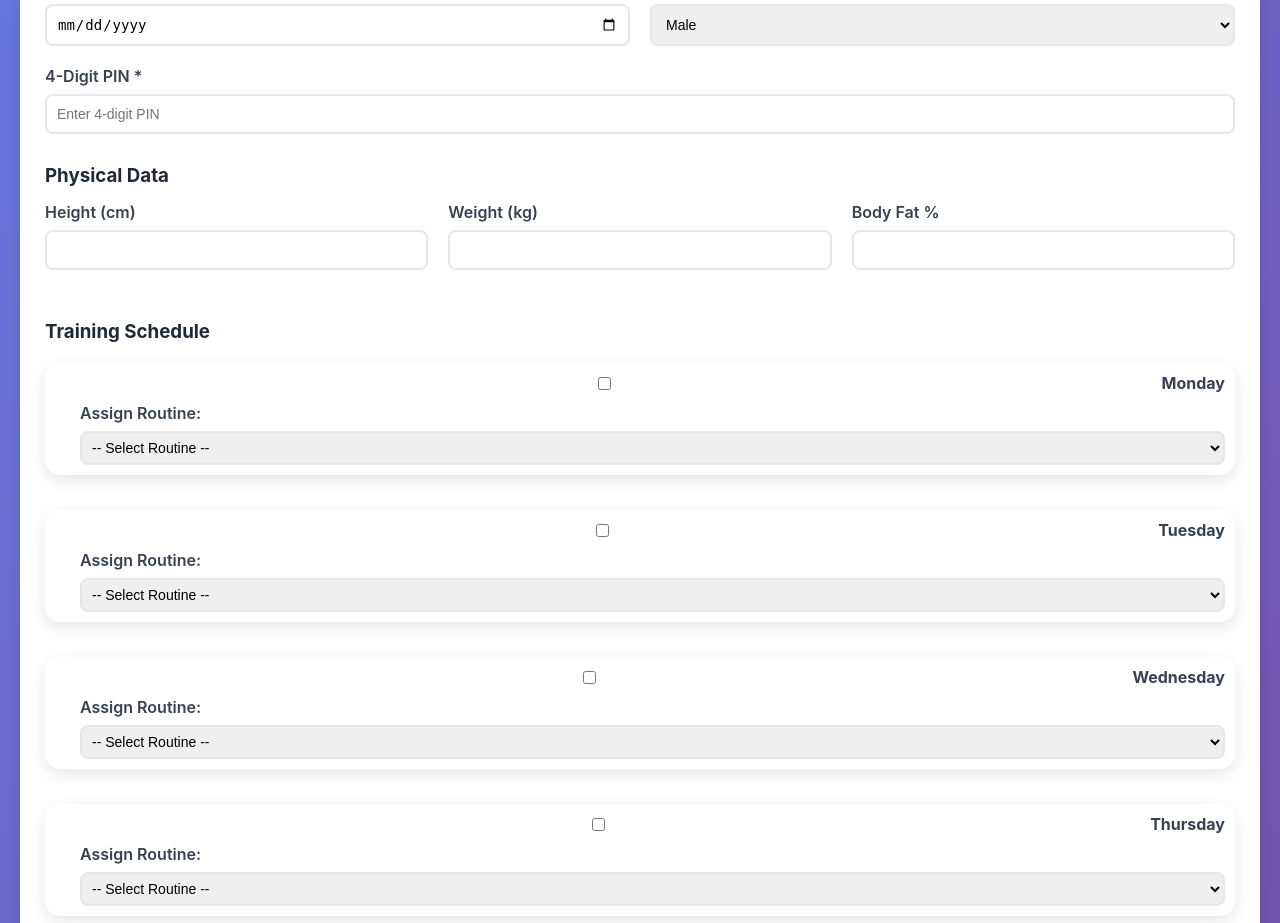
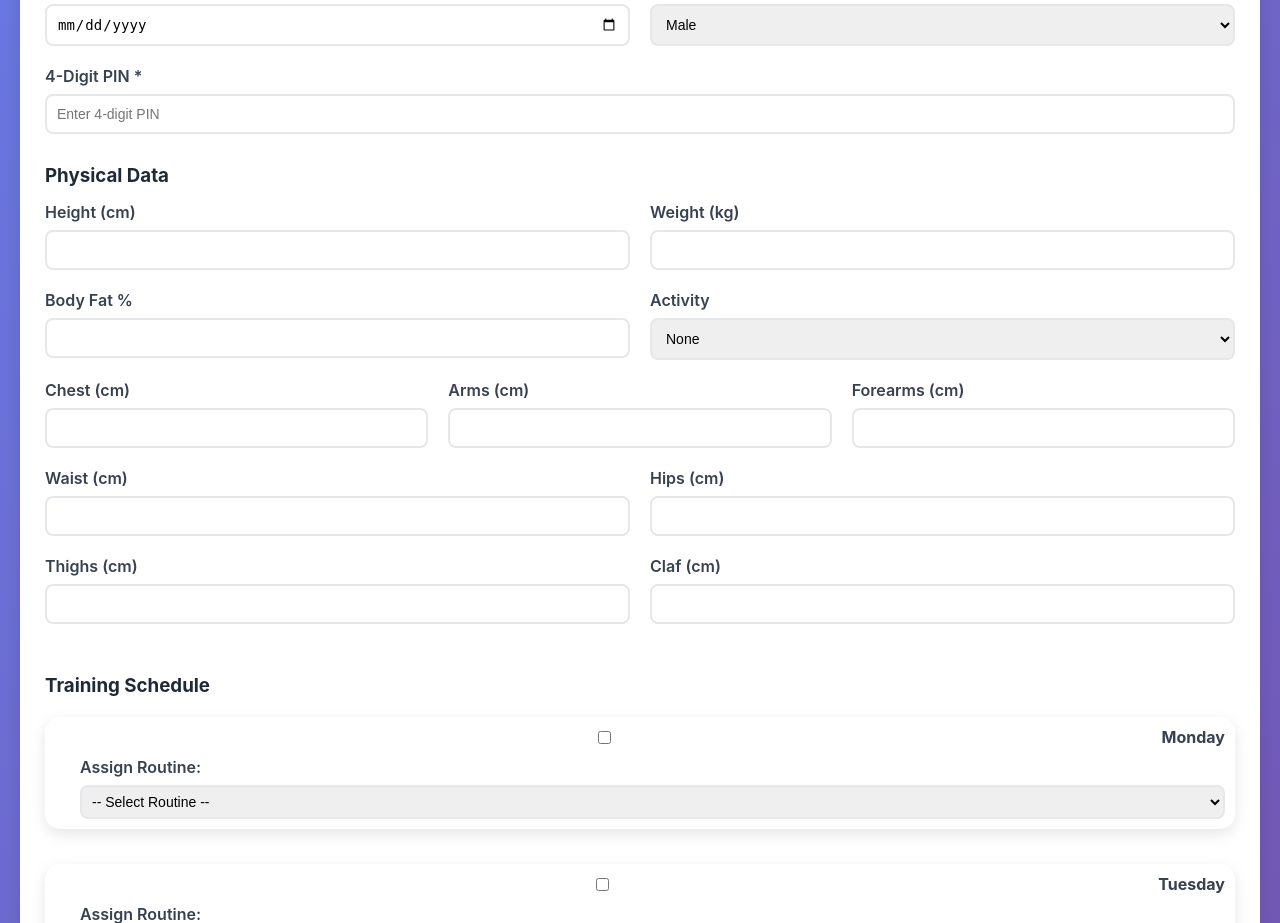
Before and after one commit to Jonfavr/LevelUPGym, a Flask app: page /admin/client/add in a window 1280 px wide. Shown: the part 533-1456 px from the top of the page. Run offline with Flask 3, Linux system fonts and the light colour scheme; the visitor is signed in with stand-in values (Sample User, id 1); data comes from the database, SQL or seed files in the repository; both versions use the stored data as it was after the commit; parts of the project's set-up code (start-up, migrations or seed data) failed here and were passed over.

Commit message:
profile physical data update

```diff
--- a/main.py
+++ b/main.py
@@ -395,6 +395,26 @@ def profile():
     # Get gamification data
     gam_data = client.get_gamification_data()
 
+    #calculated physical data
+    physical_data_calculated = {}
+    if physical_data:
+        physical_data_calculated['bmi_value'] = round((physical_data['weight_kg'] / ((physical_data['height_cm'] / 100) ** 2)), 2)
+        physical_data_calculated['mhr_value'] = int(208 - (0.7 * client.age))
+        if client.gender == 'Male':
+            physical_data_calculated['bmr_value'] = int((10 * physical_data['weight_kg']) + (6.25 * physical_data['height_cm']) - (5 * client.age) + 5)
+        else:
+            physical_data_calculated['bmr_value'] = int((10 * physical_data['weight_kg']) + (6.25 * physical_data['height_cm']) - (5 * client.age) - 161)
+        if physical_data['activity'] == "Extreme":
+            physical_data_calculated['tdee_value'] = int(physical_data_calculated['bmr_value'] * 1.9)
+        elif physical_data['activity'] == "A lot":
+            physical_data_calculated['tdee_value'] = int(physical_data_calculated['bmr_value'] * 1.72)
+        elif physical_data['activity'] == "Some":
+            physical_data_calculated['tdee_value'] = int(physical_data_calculated['bmr_value'] * 1.55)
+        elif physical_data['activity'] == "A little":
+            physical_data_calculated['tdee_value'] = int(physical_data_calculated['bmr_value'] * 1.37)
+        else:
+            physical_data_calculated['tdee_value'] = int(physical_data_calculated['bmr_value'] * 1.2)
+
     # --- Membership notification ---
     mc = MembershipController()
     membership = mc.get_client_membership(client_id)
@@ -407,6 +427,7 @@ def profile():
     return render_template('profile.html',
                          client=client,
                          physical_data=physical_data,
+                         physical_data_calculated = physical_data_calculated,
                          gam_data=gam_data,
                          membership=membership,
                          start_date=start_date,
@@ -487,6 +508,27 @@ def admin_client_details(client_id):
     progress = client.get_gamification_data()
     streak = client.get_streak_data()
 
+        #calculated physical data
+    physical_data_calculated = {}
+    if physical_data:
+        physical_data_calculated['bmi_value'] = round((physical_data['weight_kg'] / ((physical_data['height_cm'] / 100) ** 2)), 2)
+        physical_data_calculated['mhr_value'] = int(208 - (0.7 * client.age))
+        if client.gender == 'Male':
+            physical_data_calculated['bmr_value'] = int((10 * physical_data['weight_kg']) + (6.25 * physical_data['height_cm']) - (5 * client.age) + 5)
+        else:
+            physical_data_calculated['bmr_value'] = int((10 * physical_data['weight_kg']) + (6.25 * physical_data['height_cm']) - (5 * client.age) - 161)
+        if physical_data['activity'] == "Extreme":
+            physical_data_calculated['tdee_value'] = int(physical_data_calculated['bmr_value'] * 1.9)
+        elif physical_data['activity'] == "A lot":
+            physical_data_calculated['tdee_value'] = int(physical_data_calculated['bmr_value'] * 1.72)
+        elif physical_data['activity'] == "Some":
+            physical_data_calculated['tdee_value'] = int(physical_data_calculated['bmr_value'] * 1.55)
+        elif physical_data['activity'] == "A little":
+            physical_data_calculated['tdee_value'] = int(physical_data_calculated['bmr_value'] * 1.37)
+        else:
+            physical_data_calculated['tdee_value'] = int(physical_data_calculated['bmr_value'] * 1.2)
+
+
     # Merge streak multiplier into progress for UI
     if progress and streak:
         progress['streak'] = streak['current_streak']
@@ -505,6 +547,7 @@ def admin_client_details(client_id):
         'admin/client_details.html',
         client=client,
         physical_data=physical_data,
+        physical_data_calculated=physical_data_calculated,
         availability=availability,
         weekly_schedule=weekly_schedule,
         progress=progress,
@@ -583,6 +626,7 @@ def admin_edit_client(client_id):
     availability = client.get_availability()
     weekly_schedule = client.get_weekly_schedule()
     all_routines = db.execute_query("SELECT routine_id, routine_name FROM routines WHERE is_active=1")
+    physical_data_calculated = {}
 
     # --- POST: Save updates ---
     if request.method == 'POST':
@@ -598,8 +642,16 @@ def admin_edit_client(client_id):
         height = request.form.get('height')
         weight = request.form.get('weight')
         bodyfat = request.form.get('bodyfat')
-        if any([height, weight, bodyfat]):
-            client.add_or_update_physical_data(height, weight, bodyfat)
+        activity = request.form.get('activity')
+        chest = request.form.get('chest')
+        arms = request.form.get('arms')
+        forearms = request.form.get('forearms')
+        waist = request.form.get('waist')
+        hips = request.form.get('hips')
+        thighs = request.form.get('thighs')
+        claf = request.form.get('claf')
+        if any([height, weight, bodyfat, activity, chest, arms, forearms, waist, hips, thighs, claf]):
+            client.add_or_update_physical_data(height, weight, bodyfat, activity, chest, arms, forearms, waist, hips, thighs, claf)
 
         # 🗓️ Update availability
         selected_days = request.form.getlist('days')
@@ -620,6 +672,7 @@ def admin_edit_client(client_id):
         'admin/client_form.html',
         client=client,
         physical_data=physical_data,
+        physical_data_calculated=physical_data_calculated,
         availability=availability,
         weekly_schedule=weekly_schedule,
         all_routines=all_routines
--- a/models/client.py
+++ b/models/client.py
@@ -87,7 +87,7 @@ class Client:
     # 🧠 PHYSICAL DATA IMPROVEMENT #
     # ----------------------------- #
 
-    def add_or_update_physical_data(self, height_cm, weight_kg, body_fat_percentage=None, notes=None):
+    def add_or_update_physical_data(self, height_cm, weight_kg, body_fat_percentage, activity, chest_cm, arms_cm, forearms_cm, waist_cm, hips_cm, thighs_cm, claf_cm, notes=None):
         """
         Add or update the client's physical data (merged logic)
         Automatically updates if record exists; inserts otherwise.
@@ -101,10 +101,10 @@ class Client:
         if existing:
             query = '''
                 UPDATE client_physical_data
-                SET height_cm=?, weight_kg=?, body_fat_percentage=?, notes=?, measurement_date=DATE('now')
+                SET height_cm=?, weight_kg=?, body_fat_percentage=?, activity=?, chest_cm=?, arms_cm=?, forearms_cm=?, waist_cm=?, hips_cm=?, thighs_cm=?, claf_cm=?, notes=?, measurement_date=DATE('now')
                 WHERE physical_id=?
             '''
-            db.execute_update(query, (height_cm, weight_kg, body_fat_percentage, notes, existing[0]['physical_id']))
+            db.execute_update(query, (height_cm, weight_kg, body_fat_percentage, activity, chest_cm, arms_cm, forearms_cm, waist_cm, hips_cm,thighs_cm, claf_cm, notes, existing[0]['physical_id']))
         else:
             query = '''
                 INSERT INTO client_physical_data
--- a/templates/admin/client_form.html
+++ b/templates/admin/client_form.html
@@ -60,8 +60,7 @@
         {% endif %}
 
         <h3 style="margin-top: 30px;">Physical Data</h3>
-
-        <div class="grid grid-3">
+        <div class="grid grid-2">
             <div class="form-group">
                 <label for="height">Height (cm)</label>
                 <input type="number" id="height" name="height" step="0.1"
@@ -73,14 +72,65 @@
                 <input type="number" id="weight" name="weight" step="0.1"
                     value="{{ physical_data.weight_kg if physical_data else '' }}">
             </div>
-
+        </div>
+        <div class="grid grid-2">
             <div class="form-group">
                 <label for="bodyfat">Body Fat %</label>
                 <input type="number" id="bodyfat" name="bodyfat" step="0.1"
                     value="{{ physical_data.body_fat_percentage if physical_data else '' }}">
             </div>
+            <div class="form-group">
+                <label for="activity">Activity</label>
+                <select id="activity" name="activity">
+                    <option value="None" {% if physical_data.activity == 'None' %}selected{% endif %}>None</option>
+                    <option value="A little" {% if physical_data.activity == 'A little' %}selected{% endif %}>A little</option>
+                    <option value="Some" {% if physical_data.activity == 'Some' %}selected{% endif %}>Some</option>
+                    <option value="A lot" {% if physical_data.activity == 'A lot' %}selected{% endif %}>A lot</option>
+                    <option value="Extreme" {% if physical_data.activity == 'Extreme' %}selected{% endif %}>Extreme</option>
+                </select>
+            </div>
         </div>
-
+        <div  class="grid grid-3">
+            <div class="form-group">
+                    <label for="chest">Chest (cm)</label>
+                    <input type="number" id="chest" name="chest" step="0.1"
+                        value="{{ physical_data.chest_cm if physical_data else '' }}">
+                </div>
+            <div class="form-group">
+                    <label for="arms">Arms (cm)</label>
+                    <input type="number" id="arms" name="arms" step="0.1"
+                        value="{{ physical_data.arms_cm if physical_data else '' }}">
+                </div>
+            <div class="form-group">
+                    <label for="forearms">Forearms (cm)</label>
+                    <input type="number" id="forearms" name="forearms" step="0.1"
+                        value="{{ physical_data.forearms_cm if physical_data else '' }}">
+                </div>
+        </div>
+        <div  class="grid grid-2">
+            <div class="form-group">
+                    <label for="waist">Waist (cm)</label>
+                    <input type="number" id="waist" name="waist" step="0.1"
+                        value="{{ physical_data.waist_cm if physical_data else '' }}">
+            </div>
+            <div class="form-group">
+                    <label for="hips">Hips (cm)</label>
+                    <input type="number" id="hips" name="hips" step="0.1"
+                        value="{{ physical_data.hips_cm if physical_data else '' }}">
+            </div>
+        </div>
+        <div  class="grid grid-2">
+            <div class="form-group">
+                    <label for="thighs">Thighs (cm)</label>
+                    <input type="number" id="thighs" name="thighs" step="0.1"
+                        value="{{ physical_data.thighs_cm if physical_data else '' }}">
+                </div>
+            <div class="form-group">
+                    <label for="claf">Claf (cm)</label>
+                    <input type="number" id="claf" name="claf" step="0.1"
+                        value="{{ physical_data.claf_cm if physical_data else '' }}">
+            </div>
+        </div>
         {% if physical_data %}
         <p style="color: #6b7280; font-size: 14px; margin-top: 5px;">
             Last updated: {{ physical_data.measurement_date }}
@@ -88,7 +138,6 @@
         {% endif %}
 
         <h3 style="margin-top: 30px;">Training Schedule</h3>
-
         <div id="schedule-builder" style="display: grid; gap: 15px; margin: 20px 0;">
             {% for day in ['Monday', 'Tuesday', 'Wednesday', 'Thursday', 'Friday', 'Saturday', 'Sunday'] %}
             <div class="card" style="padding: 10px;">
@@ -96,7 +145,6 @@
                     <input type="checkbox" class="day-checkbox" name="days" value="{{ day }}" {% if availability and day in availability %}checked{% endif %}>
                     <span>{{ day }}</span>
                 </label>
-
                 <div style="margin-left: 25px; margin-top: 10px;">
                     <label>Assign Routine:</label>
                     <select name="routine_{{ day|lower }}" class="routine-selector" data-day="{{ day }}" style="width: 100%; padding: 6px;">
```
Also changed, not shown: models/exercise_model.py (+88 -65 lines), templates/admin/client_details.html (+16 -1 lines), templates/profile.html (+14 -0 lines), levelup_gym.db.
